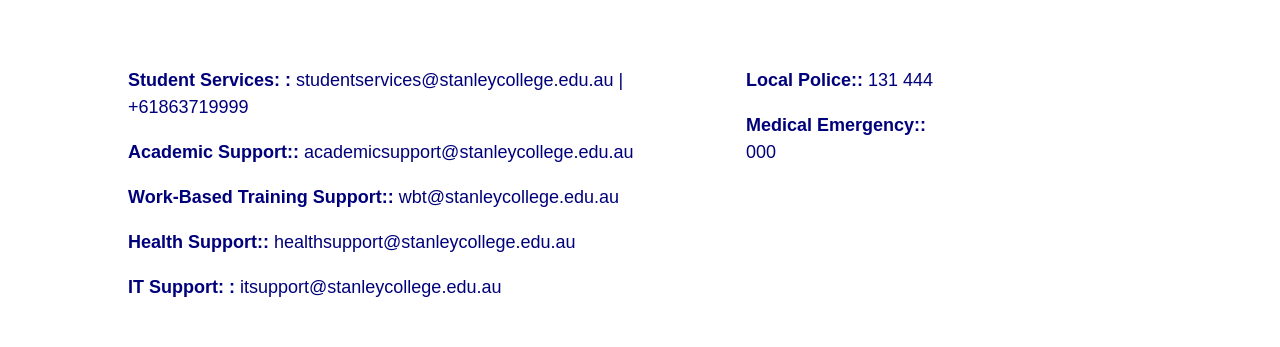
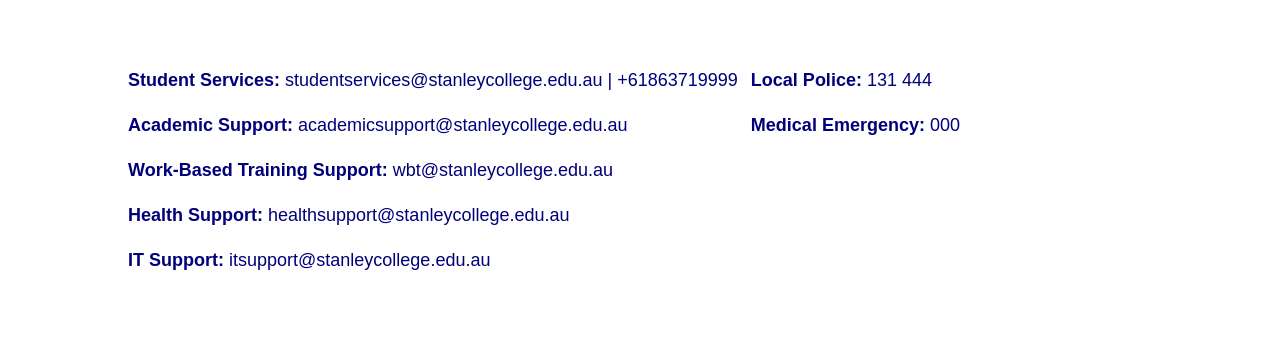
Before and after one commit to csySally/StanleyStudentHub, a React (Vite) app: page /studenthub/important-contacts in a window 1280 px wide. Shown: the part 1783-2130 px from the top of the page. Built offline with nearby package versions, Linux system fonts and the light colour scheme; no server answers.

Commit message:
bugs fixed for overflow text

```diff
--- a/src/config/contactContentConfig.js
+++ b/src/config/contactContentConfig.js
@@ -241,34 +241,34 @@
 
 export const otherContacts = [
   {
-    name: "Student Services: ",
+    name: "Student Services",
     detail: "studentservices@stanleycollege.edu.au | +61863719999 ",
   },
   {
-    name: "Academic Support:",
+    name: "Academic Support",
     detail: "academicsupport@stanleycollege.edu.au",
   },
   {
-    name: "Work-Based Training Support:",
+    name: "Work-Based Training Support",
     detail: "wbt@stanleycollege.edu.au",
   },
   {
-    name: "Health Support:",
+    name: "Health Support",
     detail: "healthsupport@stanleycollege.edu.au",
   },
   {
-    name: "IT Support: ",
+    name: "IT Support",
     detail: "itsupport@stanleycollege.edu.au",
   },
 ];
 
 export const otherContacts2 = [
   {
-    name: "Local Police:",
+    name: "Local Police",
     detail: "131 444",
   },
   {
-    name: "Medical Emergency:",
+    name: "Medical Emergency",
     detail: "000",
   },
 ];
--- a/src/styles/studentRepre.css
+++ b/src/styles/studentRepre.css
@@ -54,8 +54,15 @@
   }
 
 .student-repre-item p {
+  height: 100px;
   margin: 0;
-  padding: 0 20px;
   font-family: "Inter", sans-serif;
   padding:10px 20px;
+    overflow: hidden;
+  text-overflow: ellipsis;
+  display: -webkit-box;
+  -webkit-line-clamp: 5;
+  -webkit-box-orient: vertical;
+  line-height: 22px;
+
 }
```
